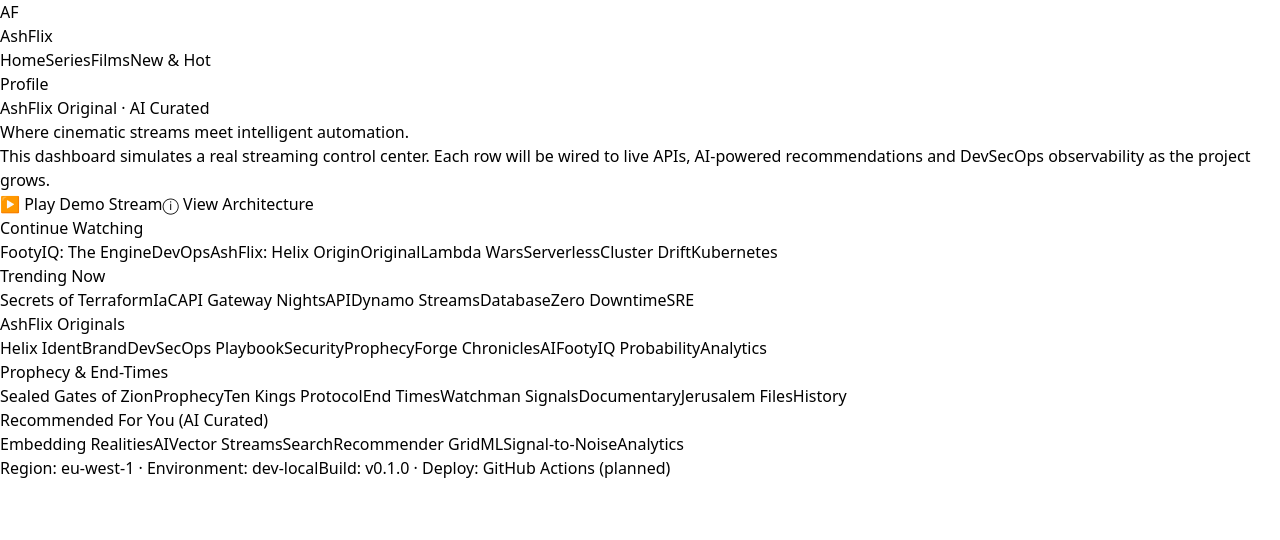
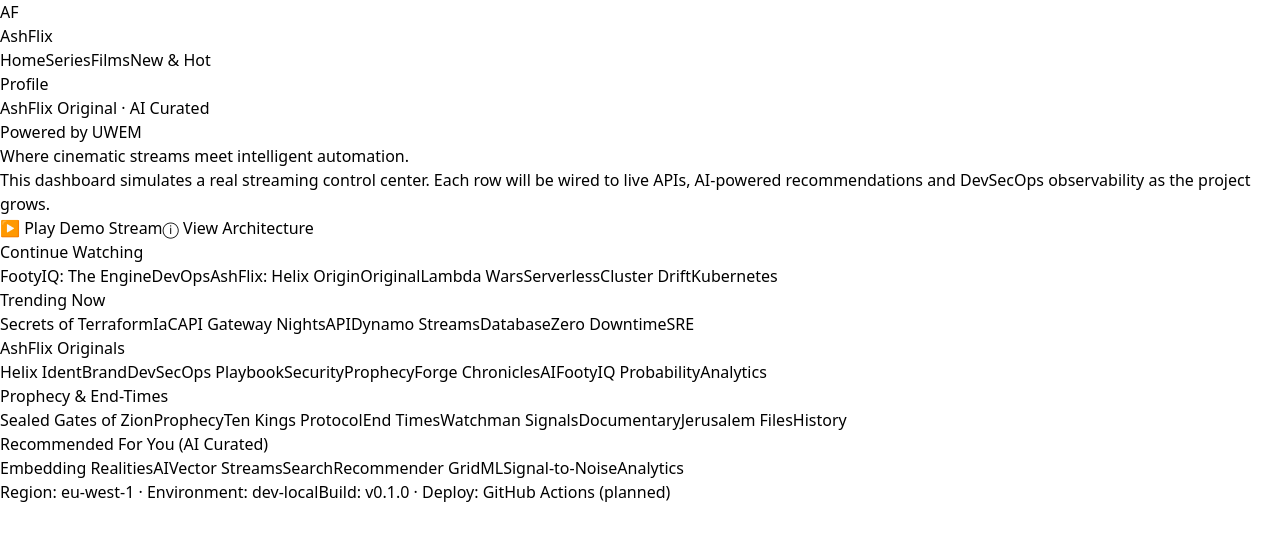
Before and after one commit to ashNikov/ashflix, a React (Vite) app in the folder frontend/: page /browse in a window 1280 px wide. Shown: the top 540 px of the page. Built offline with nearby package versions, Linux system fonts and the light colour scheme.

Commit message:
feat(browse): add 'Powered by UWEM' branding under hero badge

```diff
--- a/frontend/src/pages/Browse.tsx
+++ b/frontend/src/pages/Browse.tsx
@@ -35,8 +35,12 @@ export default function Browse() {
         {/* Hero */}
         <section className="relative px-8 py-10 md:py-16">
           <div className="max-w-3xl">
-            <p className="uppercase text-[11px] tracking-[0.3em] text-red-500 mb-3">
+            <p className="uppercase text-[11px] tracking-[0.3em] text-red-500">
               AshFlix Original · AI Curated
+            </p>
+            <p className="text-[10px] tracking-wider text-zinc-500 mb-3">
+              Powered by{" "}
+              <span className="text-red-500 font-semibold">UWEM</span>
             </p>
             <h1 className="text-3xl md:text-5xl font-bold mb-4">
               Where cinematic streams meet intelligent automation.
```
